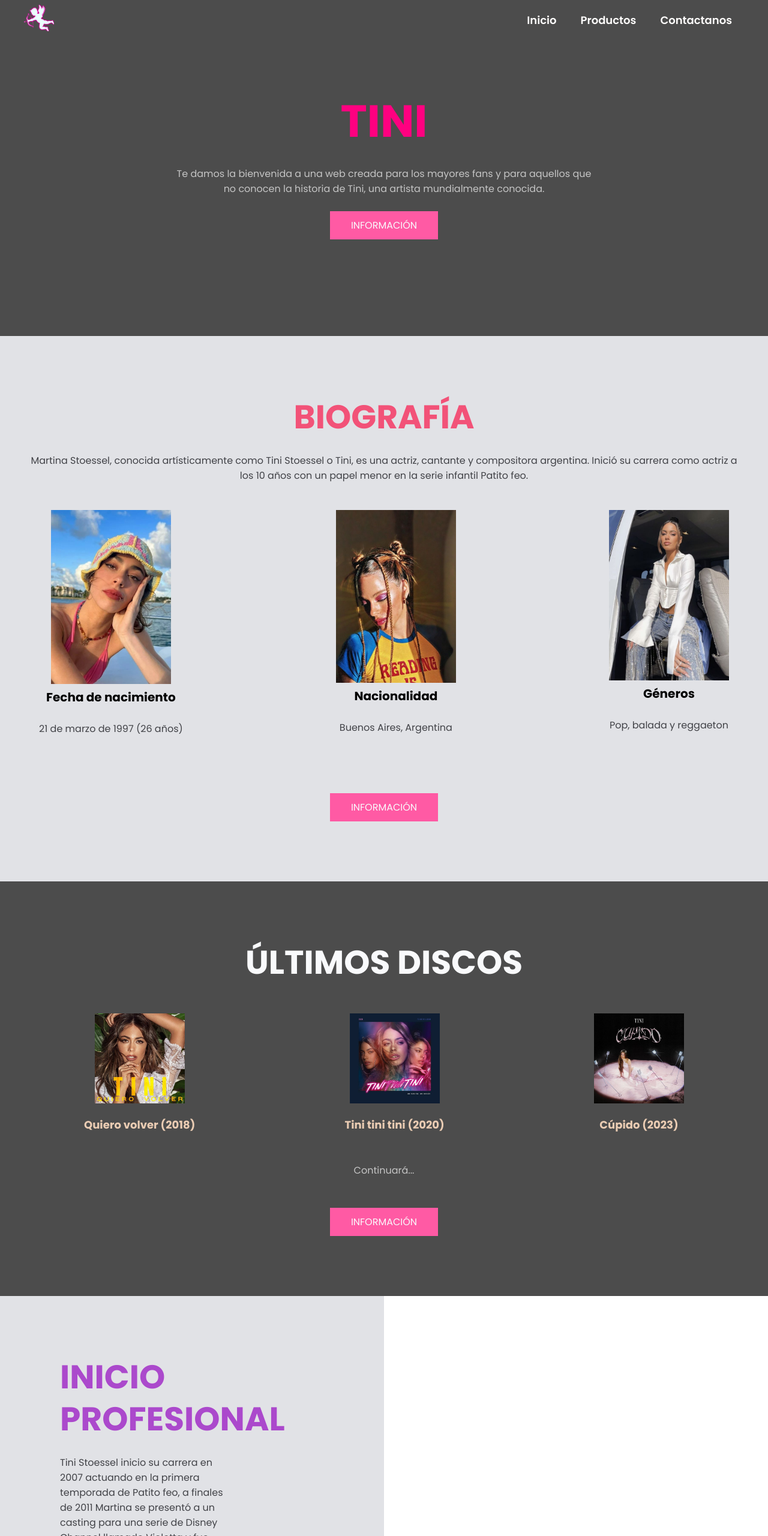
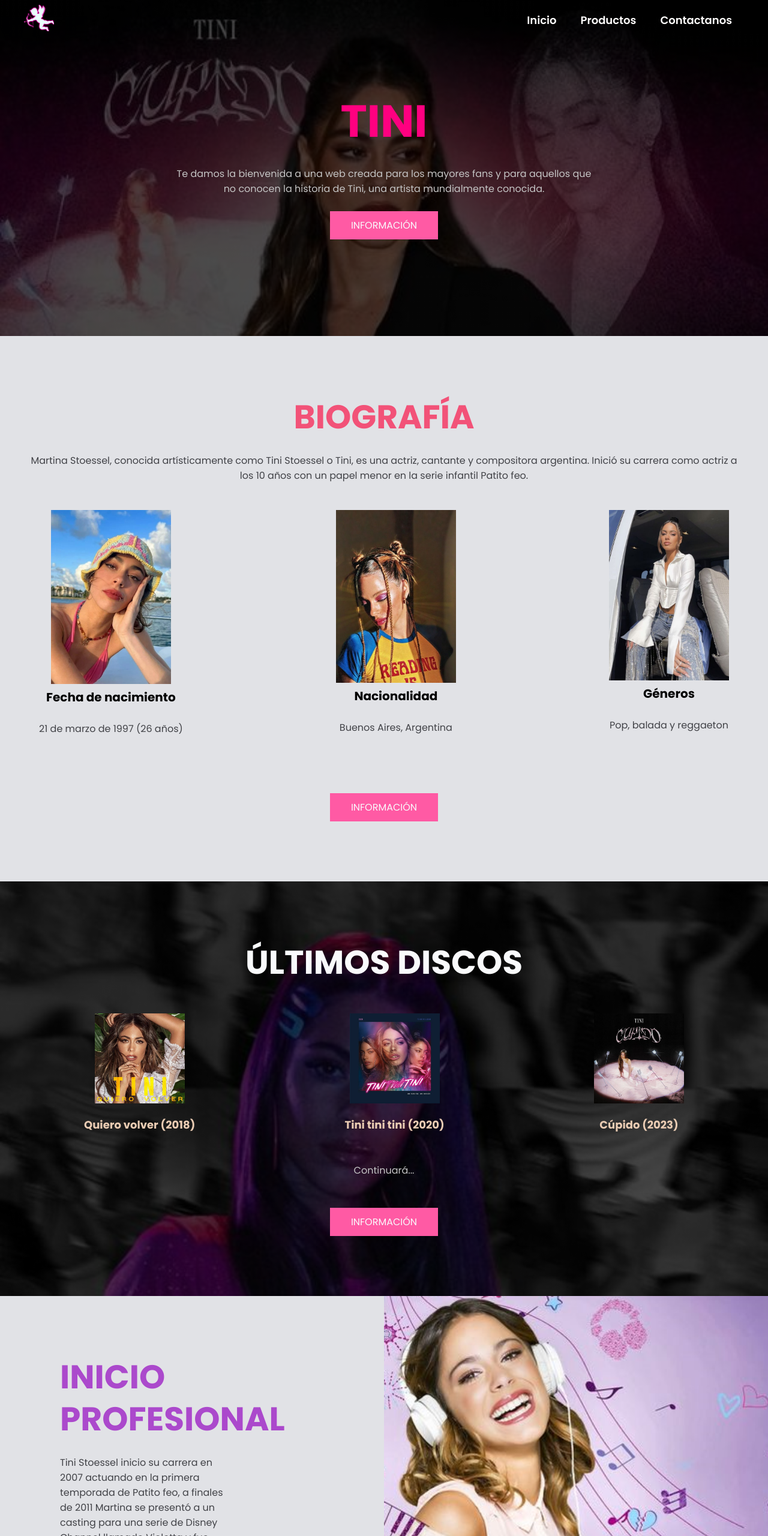
Before and after one commit to albaaa03/demoWeb, a plain HTML site: page index.html in a window 1280 px wide. Shown: the top 2560 px of the page at 60% size. Drawn offline with Linux system fonts and the light colour scheme; a script that the page names is missing.

Commit message:
Update style.css

```diff
--- a/style.css
+++ b/style.css
@@ -19,7 +19,7 @@
 	background-image: linear-gradient(
 		rgba(0,0,0,0.7),
 		rgba(0,0,0,0.7)),
-		url(imagenes/fondo.png);
+		url(fondo.png);
 	background-position: center bottom;
 	background-repeat: no-repeat;
 	background-size: cover;
@@ -31,7 +31,7 @@
 	background-image: linear-gradient(
 		rgba(0,0,0,0.7),
 		rgba(0,0,0,0.7)),
-		url(imagenes/fondo3.png);
+		url(fondo3.png);
 	background-position: center bottom;
 	background-repeat: no-repeat;
 	background-size: cover;
@@ -159,7 +159,7 @@
 background-image: linear-gradient(
 		rgba(0,0,0,0.7),
 		rgba(0,0,0,0.7)),
-		url(imagenes/fondo2.png);
+		url(fondo2.png);
 	background-position: center center;
 	background-repeat: no-repeat;
 	background-size:cover;
@@ -216,7 +216,7 @@ background-image: linear-gradient(
 }
 
 .general-2 {
-	background-image: url(imagenes/violetta.png);
+	background-image: url(violetta.png);
 	background-position: center center;
 	background-repeat: no-repeat;
 	background-size: cover;
@@ -224,7 +224,7 @@ background-image: linear-gradient(
 }
 
 .general-3 {
-	background-image: url(imagenes/tinitour.png);
+	background-image: url(tinitour.png);
 	background-position: center center;
 	background-repeat: no-repeat;
 	background-size: cover;
```
